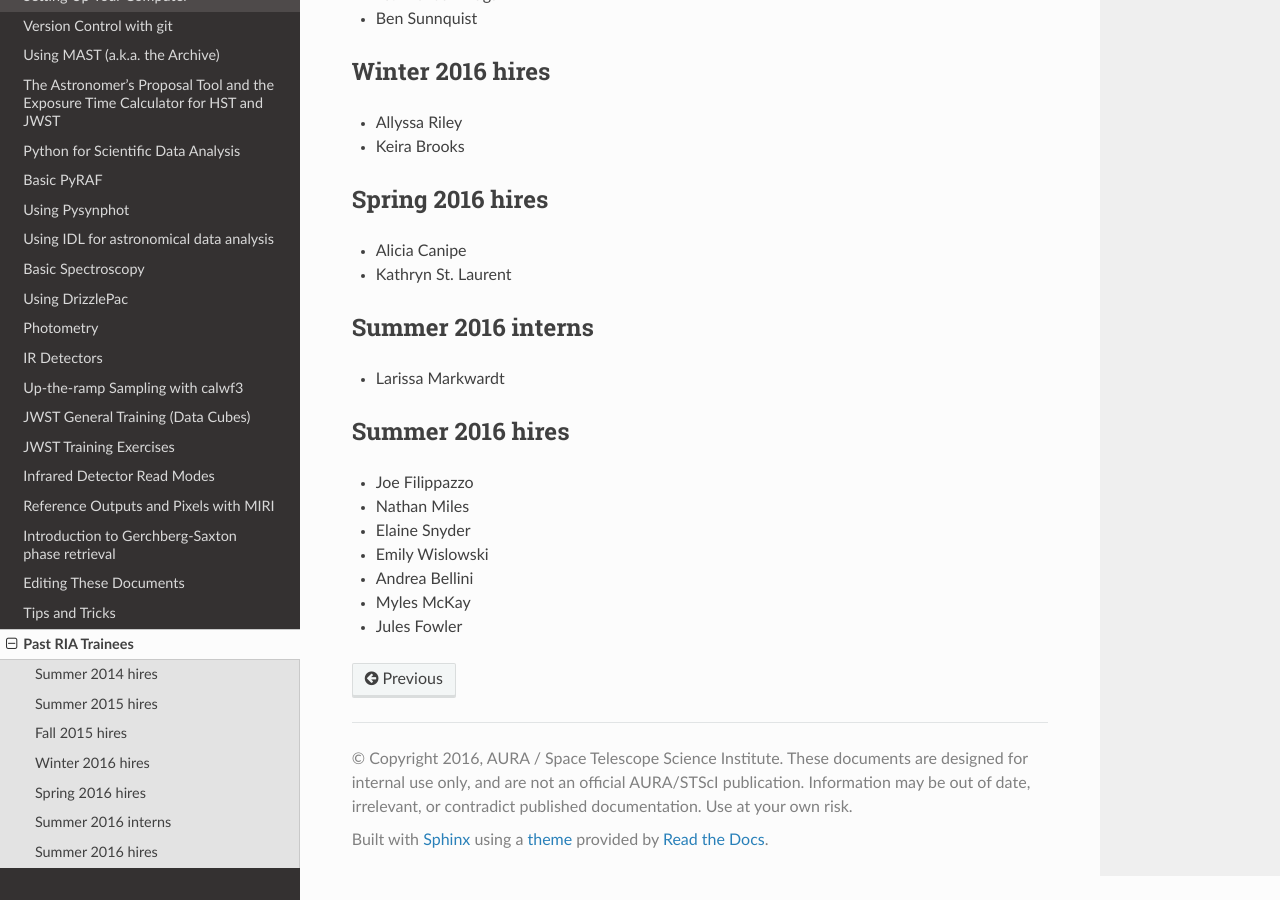
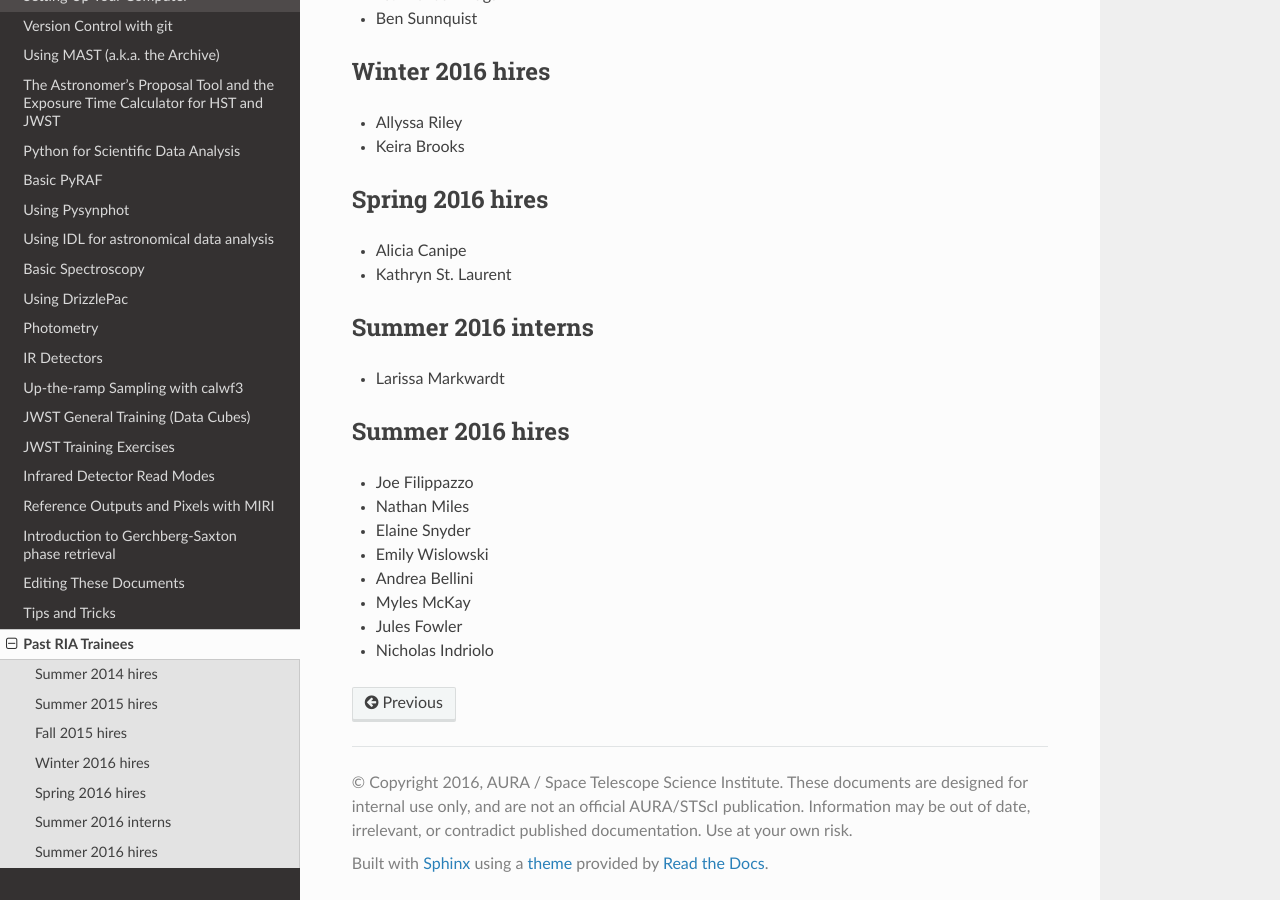
Before and after one commit to staceybright/training-library, a Sphinx documentation site: the page built from source/trainees.txt, in a window 1280 px wide and 900 px high, scrolled down 801 px. Built offline with Sphinx 7.4.7 and the Read the Docs theme 2.0.0, drawn with Linux system fonts in a browser that asks for light colours.

Commit message:
added my name to trainees.txt

```diff
--- a/source/trainees.txt
+++ b/source/trainees.txt
@@ -60,3 +60,4 @@ Summer 2016 hires
 * Andrea Bellini
 * Myles McKay
 * Jules Fowler
+* Nicholas Indriolo
```
